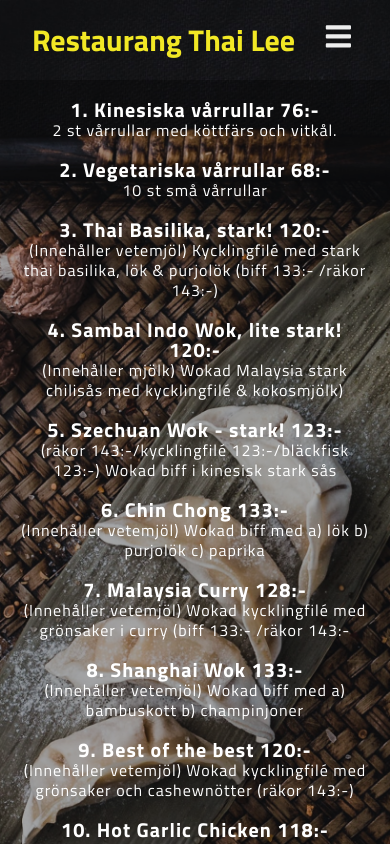
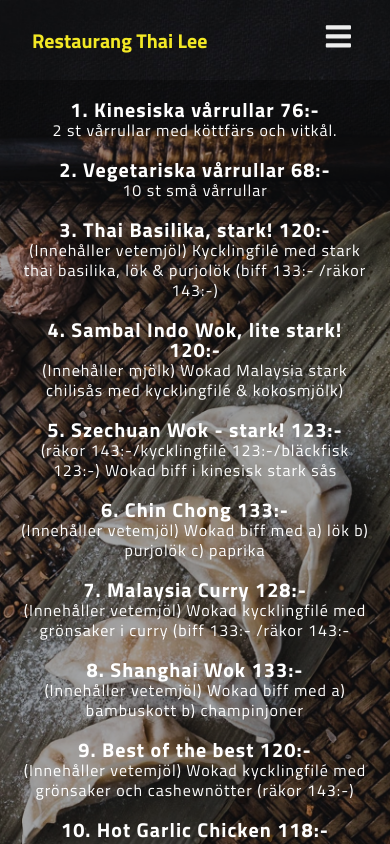
Before and after one commit to TechWithRyan/thai-lee, a React (Vite) app: page / in a window 390 px wide. Shown: the top 844 px of the page. Built offline with nearby package versions, Linux system fonts and the light colour scheme.

Commit message:
smaller logo mobile

```diff
--- a/src/Styles/main.css
+++ b/src/Styles/main.css
@@ -100,13 +100,6 @@ header .nav-btn {
     font-size: 1.8rem;
 }
 
-video {
-    width: 75%;
-    justify-content: center;
-    display: flex;
-    z-index: -5;
-    margin: 100px auto;
-}
 
 header div,
 nav {
@@ -190,4 +183,11 @@ h4 {
     nav a {
         font-size: 1.5rem;
     }
+
+    .logo {
+        text-decoration: none;
+        font-style: var(--secondaryColor);
+        font-size: 20px;
+        color: #f2e825;
+    }
 }
```
